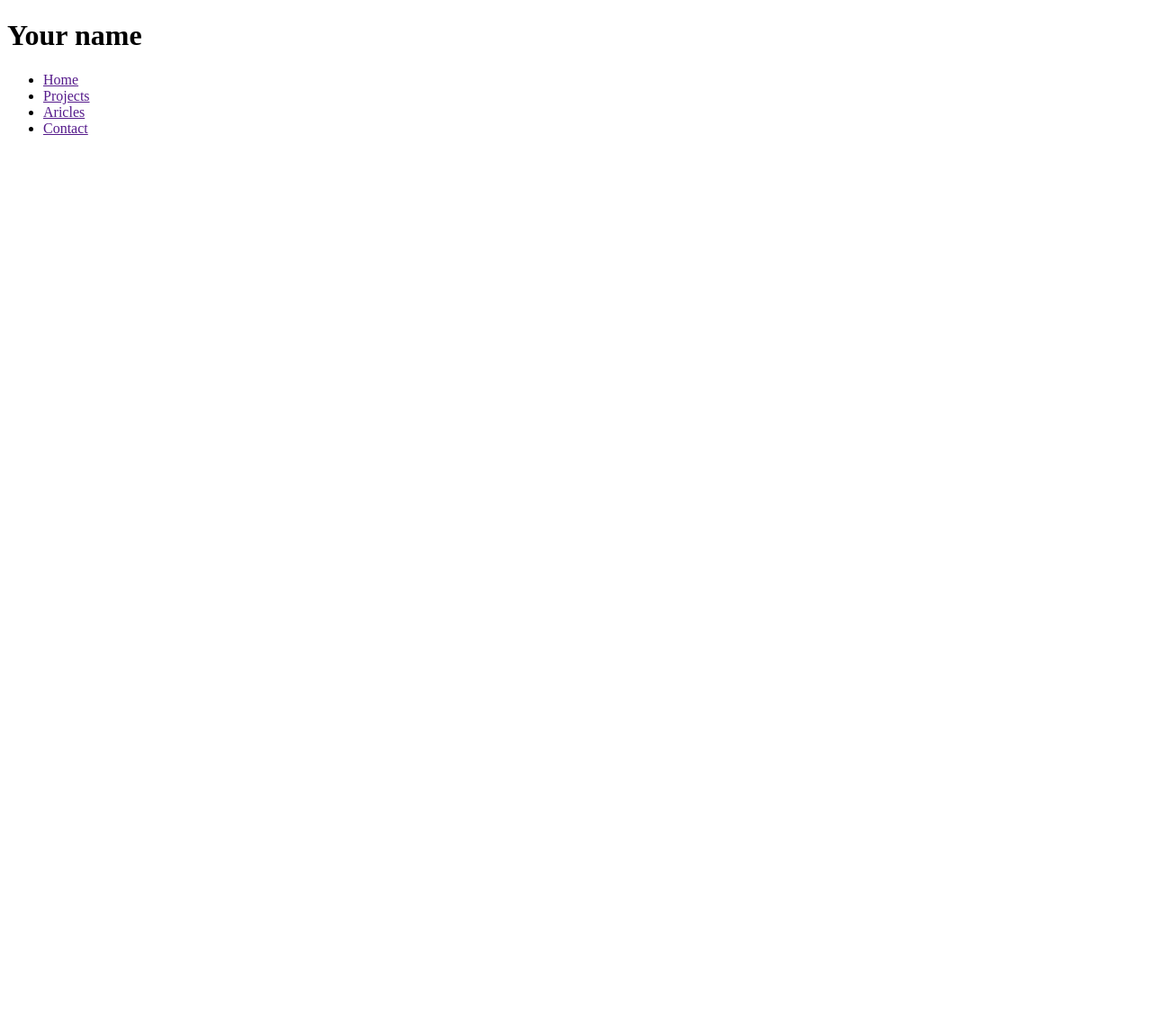
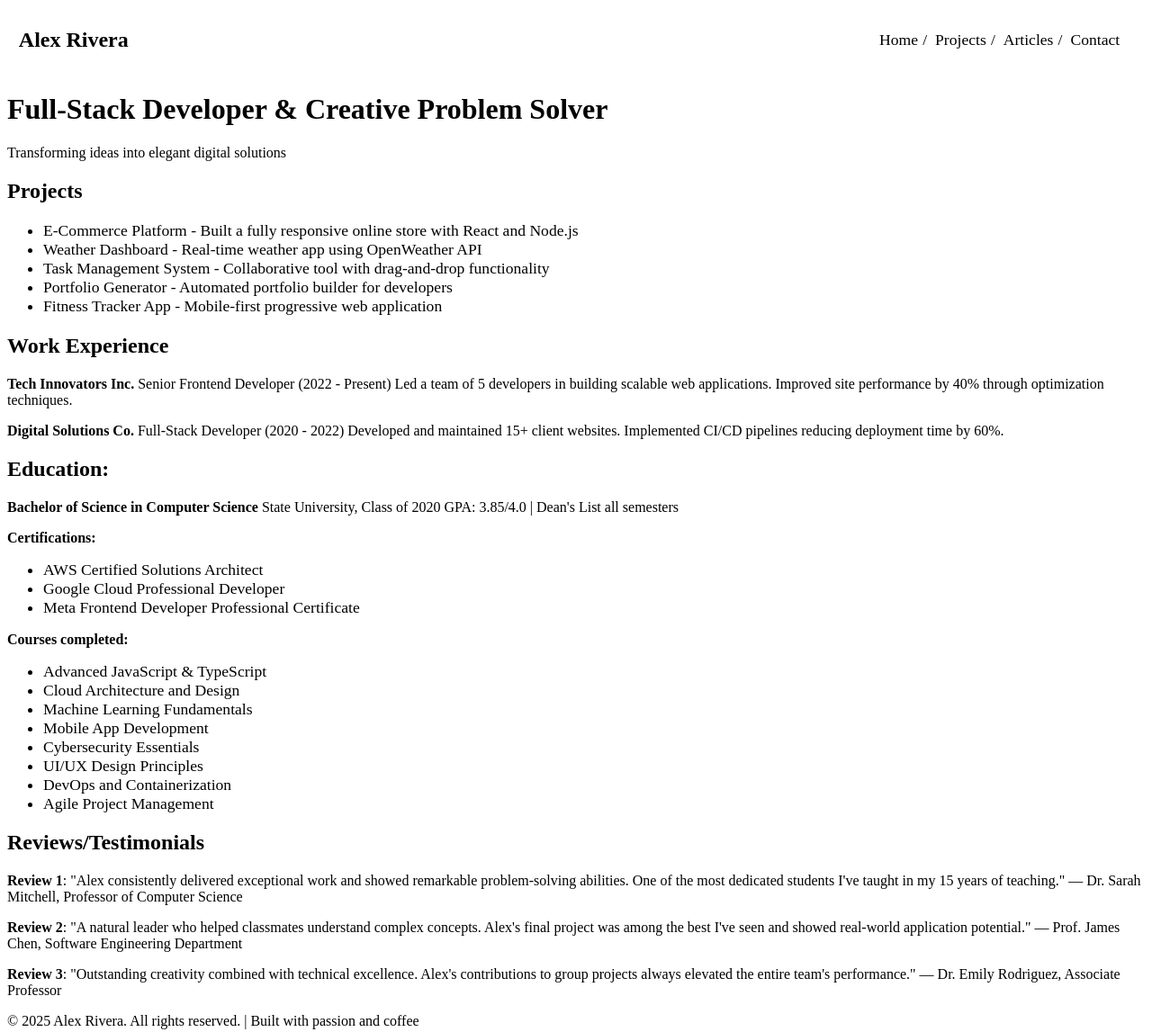
Before and after one commit to kansha04/Basic-HTML-Website, a plain HTML site: page index.html in a window 1280 px wide. Shown: the whole page at 90% size. Before the commit the page ends 800 px from the top, so only its background shows below. Drawn offline with Linux system fonts and the light colour scheme.

Commit message:
Add CSS styles and update index.html structure with navigation and content sections

```diff
--- a/CSS/styles.css
+++ b/CSS/styles.css
@@ -0,0 +1,32 @@
+
+header {
+    display: flex;
+    justify-content: space-between;
+    align-items: center;
+    padding: 0.2rem 0.8rem;
+    font-family: Bitcount Grid Double;
+    font-weight: 400;
+}
+li, a, button {
+    text-decoration: none;
+    font-size: 1.1rem;
+}
+.navlinks {
+    list-style: none;
+    padding: 0;
+}
+.navlinks li {
+    display: inline;
+    position: relative;
+    margin-right: 15px;
+}
+.navlinks li:not(:last-child)::after {
+    content: "/";
+    position: absolute;
+    right: -10px;
+
+}
+.navlinks li a {
+    transition: all 0.35s ease 0s;
+    color: black;
+}
--- a/index.html
+++ b/index.html
@@ -3,21 +3,69 @@
 <head>
     <meta charset="UTF-8">
     <meta name="viewport" content="width=device-width, initial-scale=1.0">
+    <link rel="stylesheet" href="/CSS/styles.css">
     <title>Basic Multi-Page Website</title>
 </head>
 <body>
+    <header>
+      <h2>Alex Rivera</h1>
+      <nav>
+        <ul class="navlinks">
+          <li><a href="/index.html">Home</a></li>
+          <li><a href="/projects.html">Projects</a></li>
+          <li><a href="/articles.html">Articles</a></li>
+          <li><a href="/contact.html">Contact</a></li>
+        </ul>
+      </nav>
+    </header>
     <main>
-        <header>
-            <h1>Your name</h1>
-            <nav>
+        <h1>Full-Stack Developer & Creative Problem Solver</h1>
+            <p>Transforming ideas into elegant digital solutions</p>
+        <section class="projects">
+            <h2>Projects</h2>
                 <ul>
-                    <li><a href="">Home</a></li>
-                    <li><a href="">Projects</a></li>
-                    <li><a href="">Aricles</a></li>
-                    <li><a href="">Contact</a></li>
+                    <li>E-Commerce Platform - Built a fully responsive online store with React and Node.js</li>
+                    <li>Weather Dashboard - Real-time weather app using OpenWeather API</li>
+                    <li>Task Management System - Collaborative tool with drag-and-drop functionality</li>
+                    <li>Portfolio Generator - Automated portfolio builder for developers</li>
+                    <li>Fitness Tracker App - Mobile-first progressive web application</li>
                 </ul>
-            </nav>
-        </header>
+        </section>
+        <section class="experience">
+            <h2>Work Experience</h2>
+            <p><b>Tech Innovators Inc.</b> Senior Frontend Developer (2022 - Present) Led a team of 5 developers in building scalable web applications. Improved site performance by 40% through optimization techniques.</p>
+            <p><b>Digital Solutions Co.</b> Full-Stack Developer (2020 - 2022) Developed and maintained 15+ client websites. Implemented CI/CD pipelines reducing deployment time by 60%.</p>
+        </section>
+        <section class="education">
+            <h2>Education:</h2>
+                <p><b>Bachelor of Science in Computer Science</b> State University, Class of 2020 GPA: 3.85/4.0 | Dean's List all semesters</p>
+                <p><b>Certifications:</b></p>
+                    <ul>
+                        <li>AWS Certified Solutions Architect</li>
+                        <li>Google Cloud Professional Developer</li>
+                        <li>Meta Frontend Developer Professional Certificate</li>
+                    </ul>
+                <p><b>Courses completed:</b></p>
+                    <ul>
+                        <li>Advanced JavaScript & TypeScript</li>
+                        <li>Cloud Architecture and Design</li>
+                        <li>Machine Learning Fundamentals</li>
+                        <li>Mobile App Development</li>
+                        <li>Cybersecurity Essentials</li>
+                        <li>UI/UX Design Principles</li>
+                        <li>DevOps and Containerization</li>
+                        <li>Agile Project Management</li>
+                    </ul>
+        </section>
+        <section class="reviews">
+            <h2>Reviews/Testimonials</h2>
+                <p><b>Review 1</b>: "Alex consistently delivered exceptional work and showed remarkable problem-solving abilities. One of the most dedicated students I've taught in my 15 years of teaching." — Dr. Sarah Mitchell, Professor of Computer Science</p>
+                <p><b>Review 2</b>: "A natural leader who helped classmates understand complex concepts. Alex's final project was among the best I've seen and showed real-world application potential." — Prof. James Chen, Software Engineering Department</p>
+                <p><b>Review 3</b>: "Outstanding creativity combined with technical excellence. Alex's contributions to group projects always elevated the entire team's performance." — Dr. Emily Rodriguez, Associate Professor</p>
+        </section>
     </main>
+    <footer>
+        <p>&copy; 2025 Alex Rivera. All rights reserved. | Built with passion and coffee</p>
+    </footer>
 </body>
 </html>
```
Also changed, not shown: articles.html (added), contact.html (added), projects.html (added).
